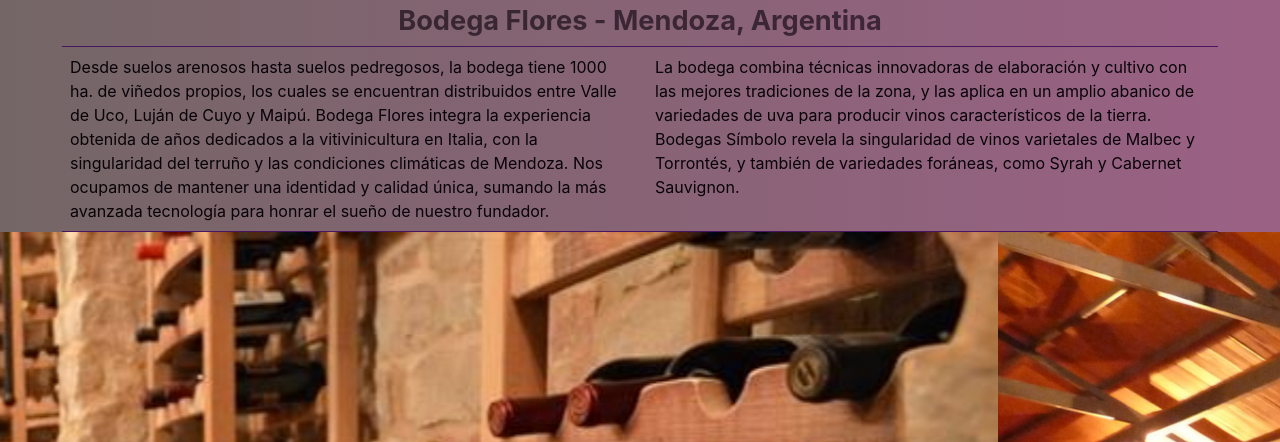
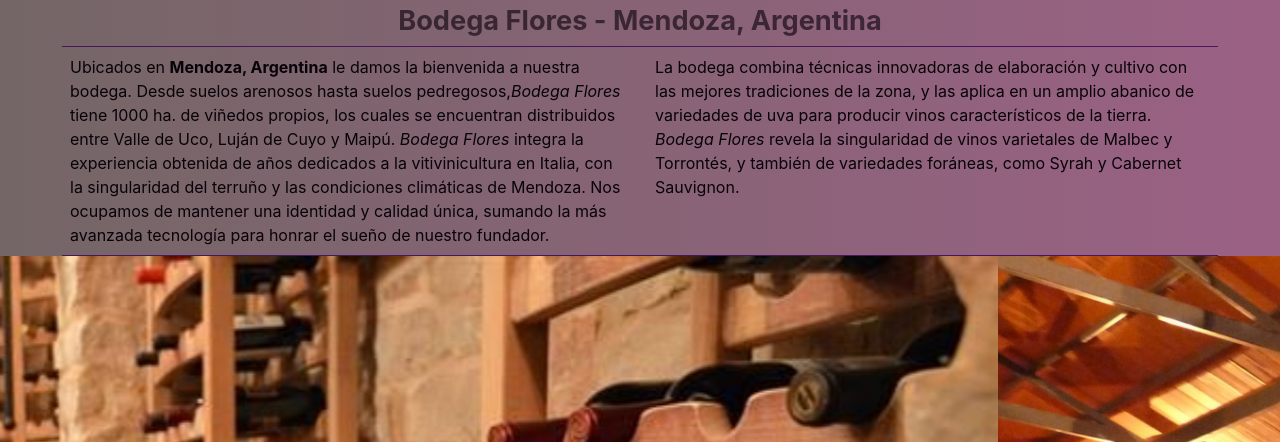
Before and after one commit to AgustinaBrizuela/proyectofinal3, a website: page index.html in a window 1280 px wide. Shown: the part 358-800 px from the top of the page. Drawn offline with nearby package versions, Linux system fonts and the light colour scheme.

Commit message:
Se agrega em y strong en page index.html

```diff
--- a/index.html
+++ b/index.html
@@ -62,11 +62,11 @@
         <div class="container" id="infobodega">
             <div class="row">
               <div class="col-sm">
-                Desde suelos arenosos hasta suelos pedregosos, la bodega tiene 1000 ha. de viñedos propios, los cuales se encuentran distribuidos entre Valle de Uco, Luján de Cuyo y Maipú. Bodega Flores integra la experiencia obtenida de años dedicados a la vitivinicultura en Italia, con la singularidad del terruño y las condiciones climáticas de Mendoza. Nos ocupamos de mantener una identidad y calidad única, sumando la más avanzada tecnología para honrar el sueño de nuestro fundador.
+               Ubicados en <strong>Mendoza, Argentina</strong> le damos la bienvenida a nuestra bodega. Desde suelos arenosos hasta suelos pedregosos,<em>Bodega Flores</em> tiene 1000 ha. de viñedos propios, los cuales se encuentran distribuidos entre Valle de Uco, Luján de Cuyo y Maipú. <em>Bodega Flores</em> integra la experiencia obtenida de años dedicados a la vitivinicultura en Italia, con la singularidad del terruño y las condiciones climáticas de Mendoza. Nos ocupamos de mantener una identidad y calidad única, sumando la más avanzada tecnología para honrar el sueño de nuestro fundador.
               </div>
               <div class="col-sm">
                 La bodega combina técnicas innovadoras de elaboración y cultivo con las mejores tradiciones de la zona, y las aplica en un amplio abanico de variedades de uva para producir vinos característicos de la tierra.
-                Bodegas Símbolo revela la singularidad de vinos varietales de Malbec y Torrontés, y también de variedades foráneas, como Syrah y Cabernet Sauvignon.
+                <em>Bodega Flores</em> revela la singularidad de vinos varietales de Malbec y Torrontés, y también de variedades foráneas, como Syrah y Cabernet Sauvignon.
               </div>
 
             </div>
```
